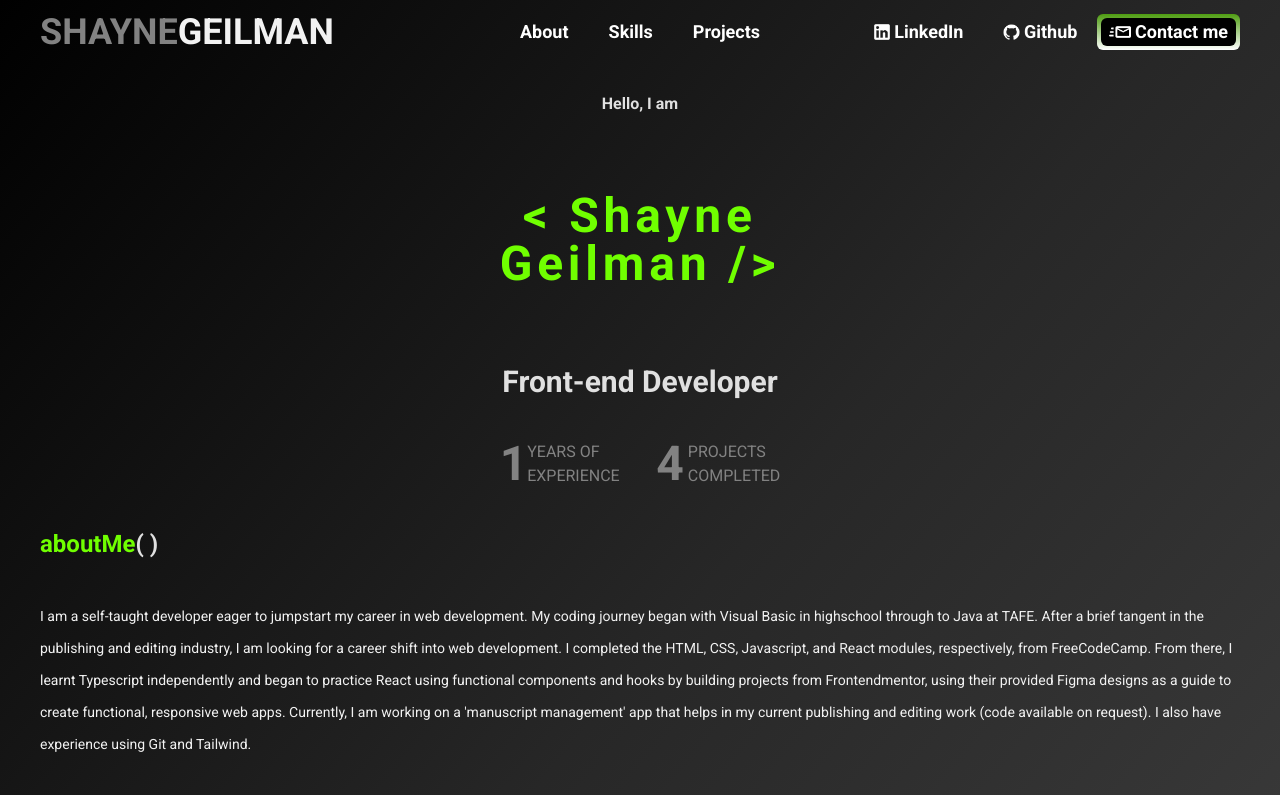
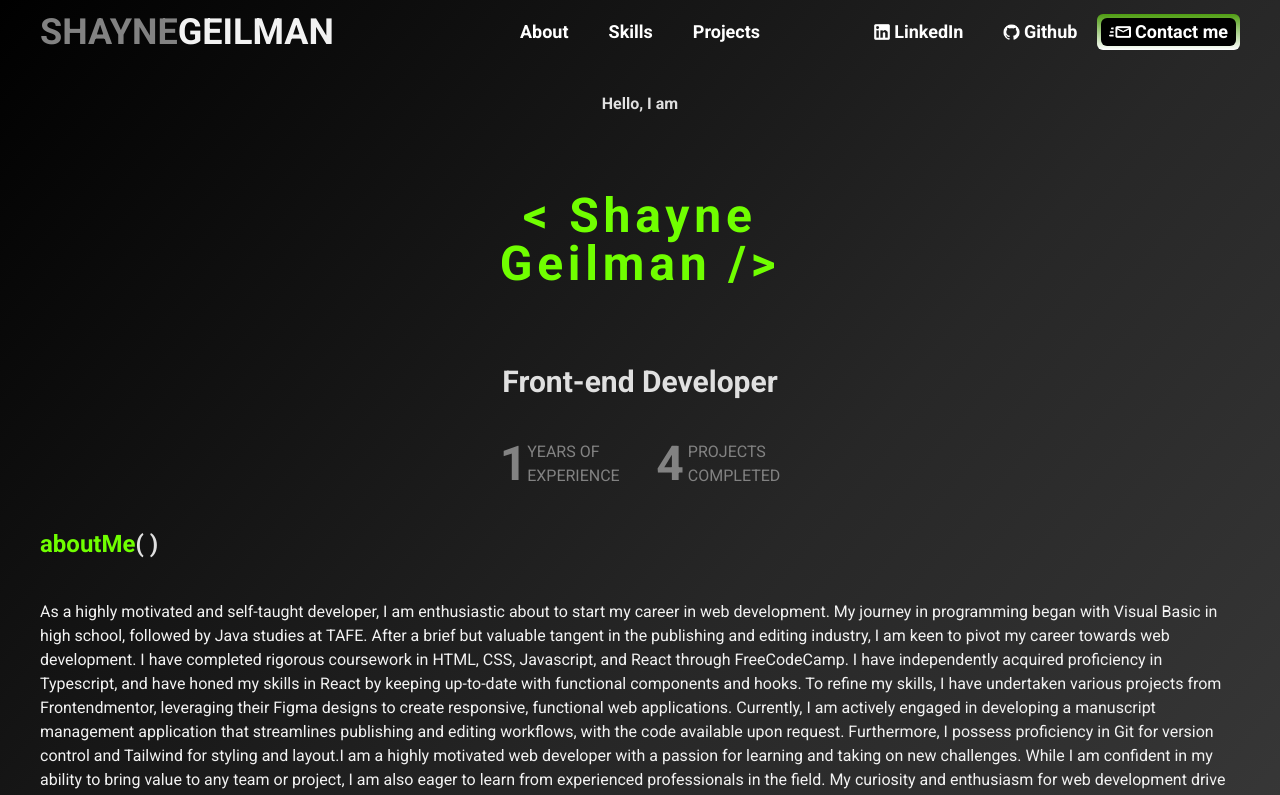
Before and after one commit to ShayneJG/Portfolio, a React (Vite) app: page / in a window 1280 px wide. Shown: the top 795 px of the page. Built offline with nearby package versions, Linux system fonts and the light colour scheme.

Commit message:
description re-written and re-styled for desktop

```diff
--- a/src/components/description.tsx
+++ b/src/components/description.tsx
@@ -9,19 +9,31 @@ function Description() {
           <p className="text-[#E0E0E0] text-2xl">( )</p>
         </div>
 
-        <p className="text-[#F2F2F2] font-normal text-sm leading-8 ">
-          I am a self-taught developer eager to jumpstart my career in web
-          development. My coding journey began with Visual Basic in highschool
-          through to Java at TAFE. After a brief tangent in the publishing and
-          editing industry, I am looking for a career shift into web
-          development. I completed the HTML, CSS, Javascript, and React modules,
-          respectively, from FreeCodeCamp. From there, I learnt Typescript
-          independently and began to practice React using functional components
-          and hooks by building projects from Frontendmentor, using their
-          provided Figma designs as a guide to create functional, responsive web
-          apps. Currently, I am working on a 'manuscript management' app that
-          helps in my current publishing and editing work (code available on
-          request). I also have experience using Git and Tailwind.
+        <p className="text-[#F2F2F2] font-normal lg:font-medium text-sm lg:text-base leading-8 ">
+          As a highly motivated and self-taught developer, I am enthusiastic
+          about to start my career in web development. My journey in programming
+          began with Visual Basic in high school, followed by Java studies at
+          TAFE. After a brief but valuable tangent in the publishing and editing
+          industry, I am keen to pivot my career towards web development. I have
+          completed rigorous coursework in HTML, CSS, Javascript, and React
+          through FreeCodeCamp. I have independently acquired proficiency in
+          Typescript, and have honed my skills in React by keeping up-to-date
+          with functional components and hooks. To refine my skills, I have
+          undertaken various projects from Frontendmentor, leveraging their
+          Figma designs to create responsive, functional web applications.
+          Currently, I am actively engaged in developing a manuscript management
+          application that streamlines publishing and editing workflows, with
+          the code available upon request. Furthermore, I possess proficiency in
+          Git for version control and Tailwind for styling and layout.I am a
+          highly motivated web developer with a passion for learning and taking
+          on new challenges. While I am confident in my ability to bring value
+          to any team or project, I am also eager to learn from experienced
+          professionals in the field. My curiosity and enthusiasm for web
+          development drive me to stay up-to-date with the latest industry
+          trends and seek out opportunities to expand my knowledge and skills. I
+          believe that a willingness to learn is essential to staying relevant
+          and excelling in this fast-paced field, and I am excited to tackle new
+          challenges and grow as a developer.
         </p>
       </div>
       <div>
```
